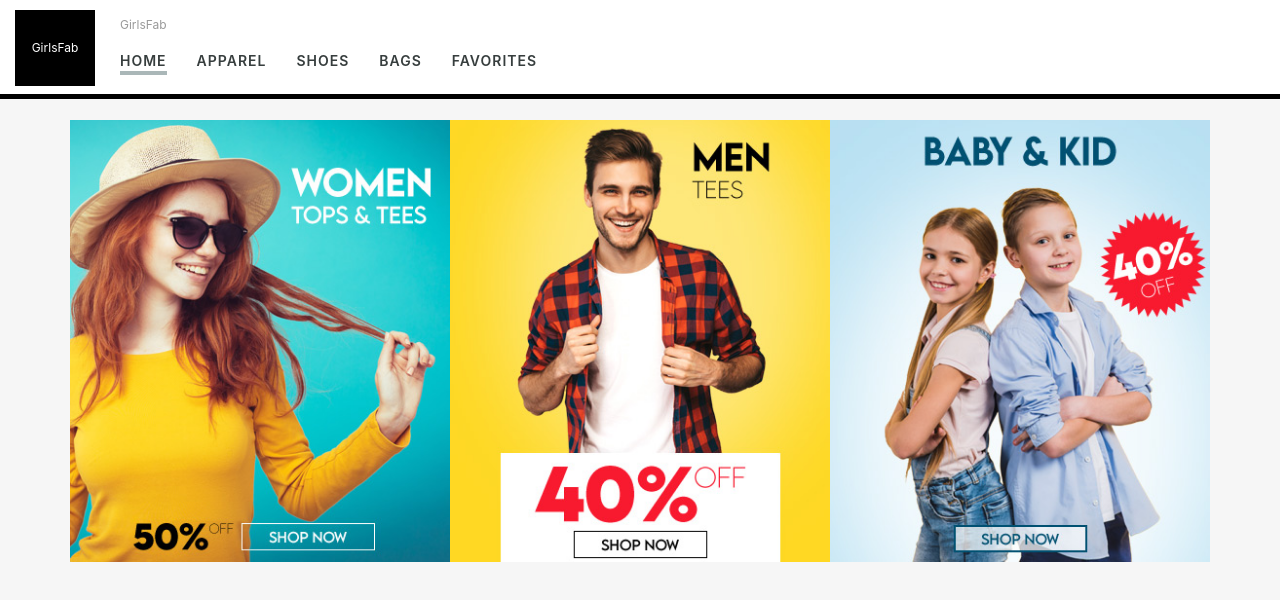
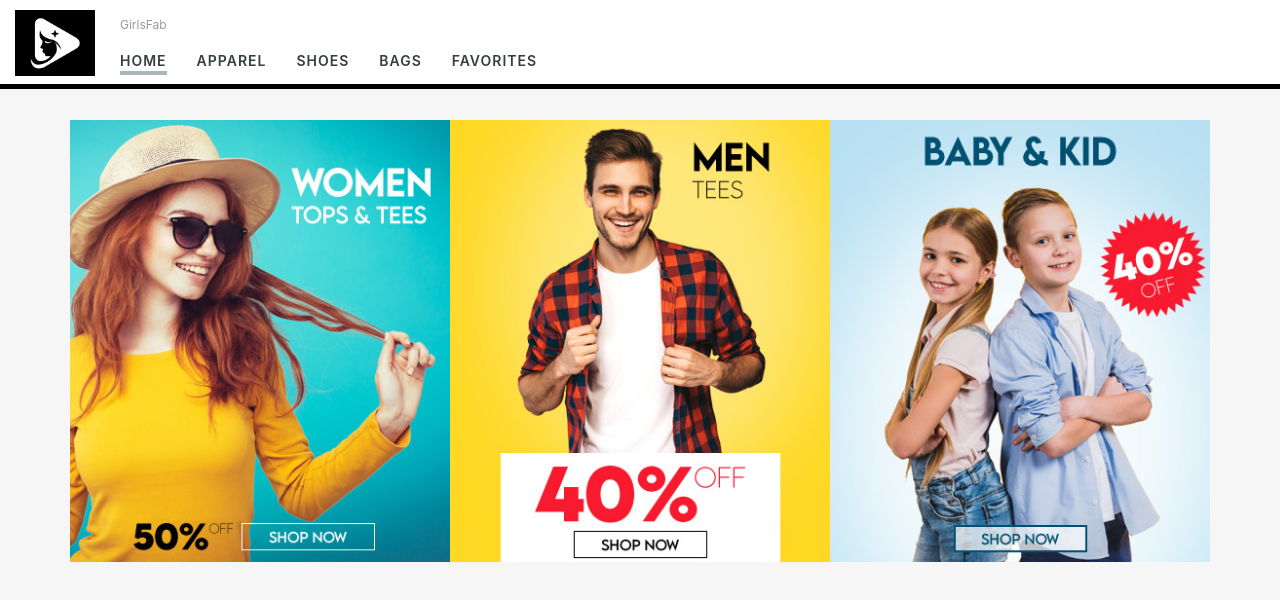
Before and after one commit to parmindersingh4385/girlsfab_2, an Angular app: page /home in a window 1280 px wide. Shown: the top 600 px of the page. Built offline with nearby package versions, Linux system fonts and the light colour scheme.

Commit message:
logo update

```diff
--- a/src/app/mobiletopnav/mobiletopnav.component.html
+++ b/src/app/mobiletopnav/mobiletopnav.component.html
@@ -1,6 +1,6 @@
 <div class="container-fluid ">
   	<div class="paddingNav">
-        <div class="logoArea">GirlsFab</div>
+        <div class="logoArea"><img src="assets/images/logo1.png" class="img-fluid"></div>
         <div class="compNam">GirlsFab</div>
         <div class="topNav">
         	<ul>
--- a/src/styles.scss
+++ b/src/styles.scss
@@ -99,11 +99,23 @@ a, a:hover{text-decoration: none;}
 			display: inline-block;
 			float: left;
 			text-align: center;
-			padding: 29px 0;
+			padding: 3px 10px;
 			background-color: #000;
 			color: #fff;
 			font-size: 12px;
 		}
+		/*.logoArea{
+			width:80px;
+			display: inline-block;
+			float: left;
+			text-align: center;
+			background-color: #000;
+			background-image: url(assets/images/logo1.png);
+			background-repeat: no-repeat;
+			background-position: center center;
+	        background-size: 50%;
+			height: 60px;
+		}*/
 	}
 	.container-fluid{
 		/*padding-bottom: 8px;
```
Also changed, not shown: src/assets/images/logo.png (added), src/assets/images/logo1.png (added).
